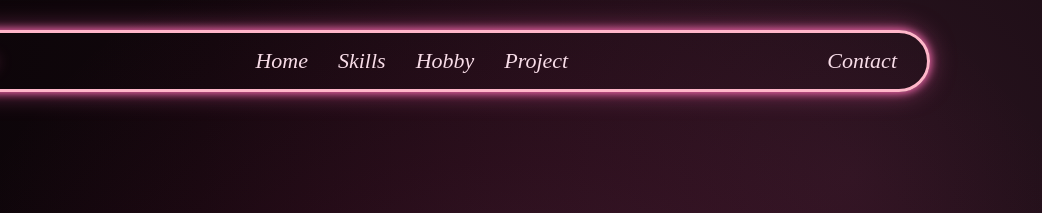
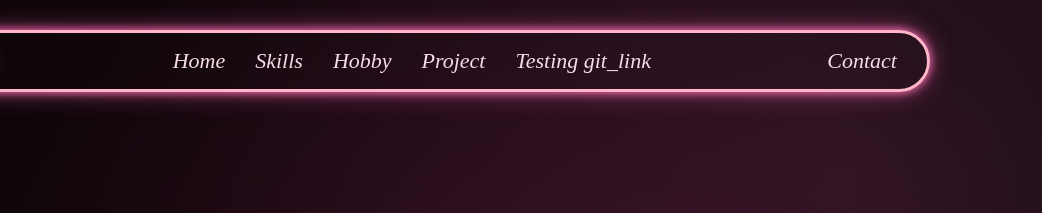
Before and after one commit to mlktabrash-ksm/Portfolio, a plain HTML site: page Project/project.html in a window 1280 px wide. Shown: the top 213 px of the page, 238-1280 px from the left. Drawn offline with Linux system fonts and the light colour scheme.

Commit message:
added link
Testing git by adding a link

```diff
--- a/Project/project.html
+++ b/Project/project.html
@@ -19,6 +19,7 @@
                 <a href="../skills/skills.html">Skills</a>
                 <a href="../hobby/hobby.html">Hobby</a>
                 <a href="project.html">Project</a>
+                <a href="project.html">Testing git_link</a>
             </div>
             <div>
                 <a href="../contact/contact.html" class="contact">Contact </a>
```
